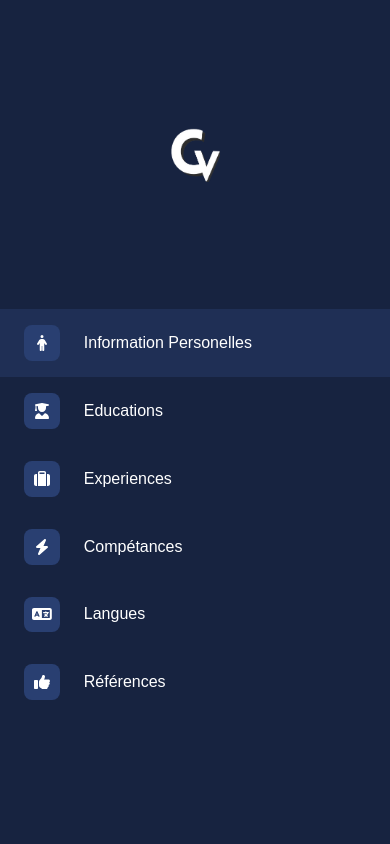
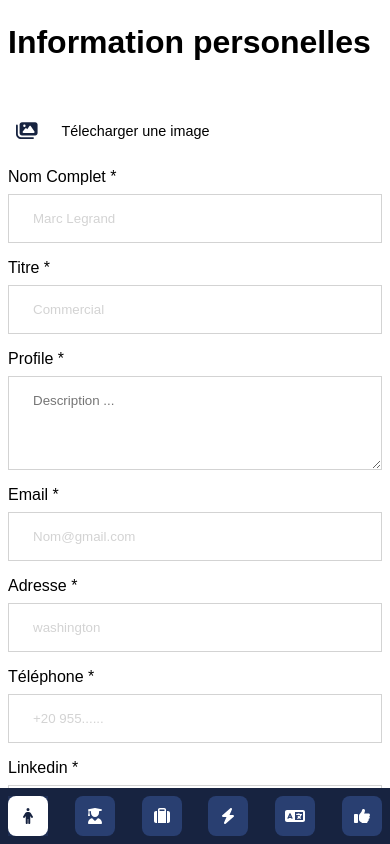
Before and after one commit to SihamAlouani/CVGenerateur, a React (Vite) app: page / in a window 390 px wide. Shown: the top 844 px of the page. Built offline with nearby package versions, Linux system fonts and the light colour scheme.

Commit message:
version mobile sidebar

```diff
--- a/src/assets/style/sidebar.css
+++ b/src/assets/style/sidebar.css
@@ -77,7 +77,7 @@ a {
 
 .sidebar .navigation-bar .navigation-item .navigation-item-icon {
   background: var(--secondary-light);
-  color: var(gray);
+
   padding: 0.5rem;
   display: flex;
   align-items: center;
@@ -101,3 +101,54 @@ a {
 .route[data-visible="true"] {
   display: unset;
 }
+
+@media screen and (width < 900px) {
+  .logo-image {
+    display: none !important;
+  }
+  .navigation-bar {
+    display: flex !important;
+    /* flex-direction: row; */
+    align-items: center;
+    justify-content: space-between;
+    padding: 0.5rem;
+  }
+
+  .navigation-item-name {
+    display: none !important;
+  }
+  .sidebar {
+    min-height: max-content;
+    position: fixed;
+    bottom: 0;
+    left: 0;
+    right: 0;
+    top: unset;
+    z-index: 1000000;
+  }
+  .app {
+    margin-bottom: 4rem;
+  }
+  footer {
+    display: none !important;
+  }
+
+  .navigation-item.true .navigation-item-icon {
+    background: white !important;
+    color: var(--primary);
+    /* border-radius: 0.5rem; */
+  }
+  .navigation-item-icon {
+  }
+  .navigation-item {
+    padding: 0 !important;
+    position: relative !important;
+    overflow: hidden;
+  }
+  .content {
+    padding: 1rem 0 !important;
+  }
+  ::-webkit-scrollbar {
+    width: 3px !important;
+  }
+}
```
